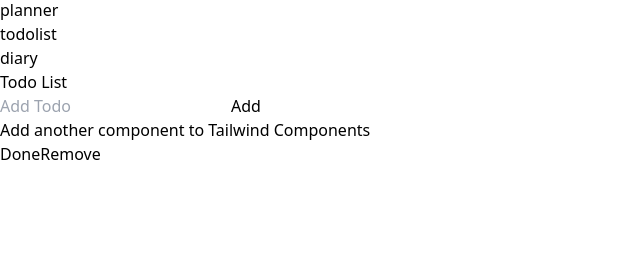
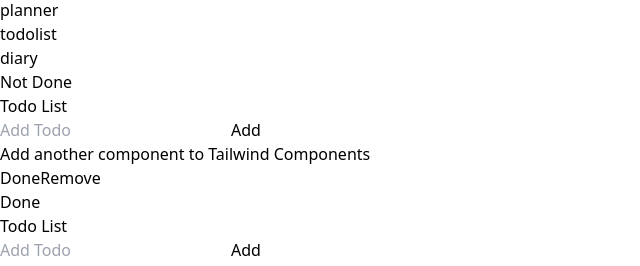
Before and after one commit to WinRafaelx/Final-Project-Front-end---Dev-Init, a React (Vite) app: page /todolist in a window 1280 px wide. Shown: the part 674-940 px from the top of the page, without its empty margins (0-640 px from the left). Before the commit the page ends 840 px from the top, so only its background shows below. Built offline with nearby package versions, Linux system fonts and the light colour scheme.

Commit message:
feat: todolist page

```diff
--- a/src/components/todo/todo.jsx
+++ b/src/components/todo/todo.jsx
@@ -1,26 +1,21 @@
 import React from "react";
 
-const Todo = () => {
-    const data = [
-        {
-            "task": "Add another component to Tailwind Components",
-            "done": false,
-            "create_at": "2020-01-01 00:00:00",
-        },
-        {
-            "task": "Submit Todo App Component to Tailwind Components",
-            "done": true,
-            "create_at": "2020-01-01 00:00:00",
-        },
-        {
-            "task": "Submit Todo App Component to Tailwind Components",
-            "done": true,
-            "create_at": "2020-01-01 00:00:00",
-        }
-    ]
+const Todo = ({ data, task }) => {
   return (
     <div className="h-100 w-full flex items-center justify-center bg-teal-lightest font-sans">
       <div className="bg-white rounded shadow p-6 m-4 w-full lg:w-3/4 lg:max-w-lg">
+
+    {
+      task === "Done" ? (
+        <div className="mb-4">
+          <h1 className="text-grey-darkest">Done</h1>
+        </div>
+      ) : (
+        <div className="mb-4">
+          <h1 className="text-grey-darkest">Not Done</h1>
+        </div>
+      )
+    }
         <div className="mb-4">
           <h1 className="text-grey-darkest">Todo List</h1>
           <div className="flex mt-4">
@@ -33,11 +28,13 @@ const Todo = () => {
             </button>
           </div>
         </div>
-        <div>
-          <div className="flex mb-4 items-center">
-            <p className="w-full text-grey-darkest">
-              Add another component to Tailwind Components
-            </p>
+
+          {data.map((item, index) => {
+            return (
+              <div className="flex mb-4 items-center" key={index}>
+                <p className={`w-full text-grey-darkest
+                  ${item.done ? "line-through" : ""}
+                `}>{item.task}</p>
                 <button className="flex-no-shrink p-2 ml-4 mr-2 border-2 rounded hover:text-white text-green border-green hover:bg-green">
                   Done
                 </button>
@@ -45,18 +42,8 @@ const Todo = () => {
                   Remove
                 </button>
               </div>
-          {/* <div className="flex mb-4 items-center">
-            <p className="w-full line-through text-green">
-              Submit Todo App Component to Tailwind Components
-            </p>
-            <button className="flex-no-shrink p-2 ml-4 mr-2 border-2 rounded hover:text-white text-grey border-grey hover:bg-grey">
-              Not Done
-            </button>
-            <button className="flex-no-shrink p-2 ml-2 border-2 rounded text-red border-red hover:text-white hover:bg-red">
-              Remove
-            </button>
-          </div> */}
-        </div>
+            );
+          })}
       </div>
     </div>
   );
--- /dev/null
+++ b/src/data/todolist.json
@@ -0,0 +1,17 @@
+[
+  {
+    "task": "Add another component to Tailwind Components",
+    "done": false,
+    "create_at": "2020-01-01 00:00:00"
+  },
+  {
+    "task": "Submit Todo App Component to Tailwind Components",
+    "done": true,
+    "create_at": "2020-01-01 00:00:00"
+  },
+  {
+    "task": "Submit Todo Apasdp Component to Tailwind Components",
+    "done": true,
+    "create_at": "2020-01-01 00:00:00"
+  }
+]
--- a/src/pages/Todolist.jsx
+++ b/src/pages/Todolist.jsx
@@ -1,14 +1,42 @@
-import React from 'react'
-import Navbar from '../components/navbar/Navbar'
-import Todo from '../components/todo/todo'
+import React, { useEffect, useState } from "react";
+import Navbar from "../components/navbar/Navbar";
+import Todo from "../components/todo/todo";
+import data from "../data/todolist.json";
 
 export default function Todolist() {
+  // Use state to manage dynamic data
+  const [done, setDone] = useState([]);
+  const [notDone, setNotDone] = useState([]);
+
+  const classifyTasks = () => {
+    const doneTasks = [];
+    const notDoneTasks = [];
+
+    data.forEach((task) => {
+      if (task.done) {
+        doneTasks.push(task);
+      } else {
+        notDoneTasks.push(task);
+      }
+    });
+
+    // Update state with the classified tasks
+    setDone(doneTasks);
+    setNotDone(notDoneTasks);
+  };
+
+  useEffect(() => {
+    classifyTasks();
+  }, []);
+
   return (
     <>
-    <Navbar />
-    <div className='max-w-screen-xl mx-auto p-4'>
-      <Todo />
-    </div>
+      <Navbar />
+      <div className="max-w-screen-xl mx-auto p-4">
+        {/* Pass the done and notDone arrays as props to the Todo component */}
+        <Todo data={notDone} task="Not Done"/>
+        <Todo data={done} task="Done"/>
+      </div>
     </>
-  )
+  );
 }
```
Also changed, not shown: src/pages/test.jsx (deleted, +0 -9 lines). Lines whose indentation alone changed are shown as unchanged.
